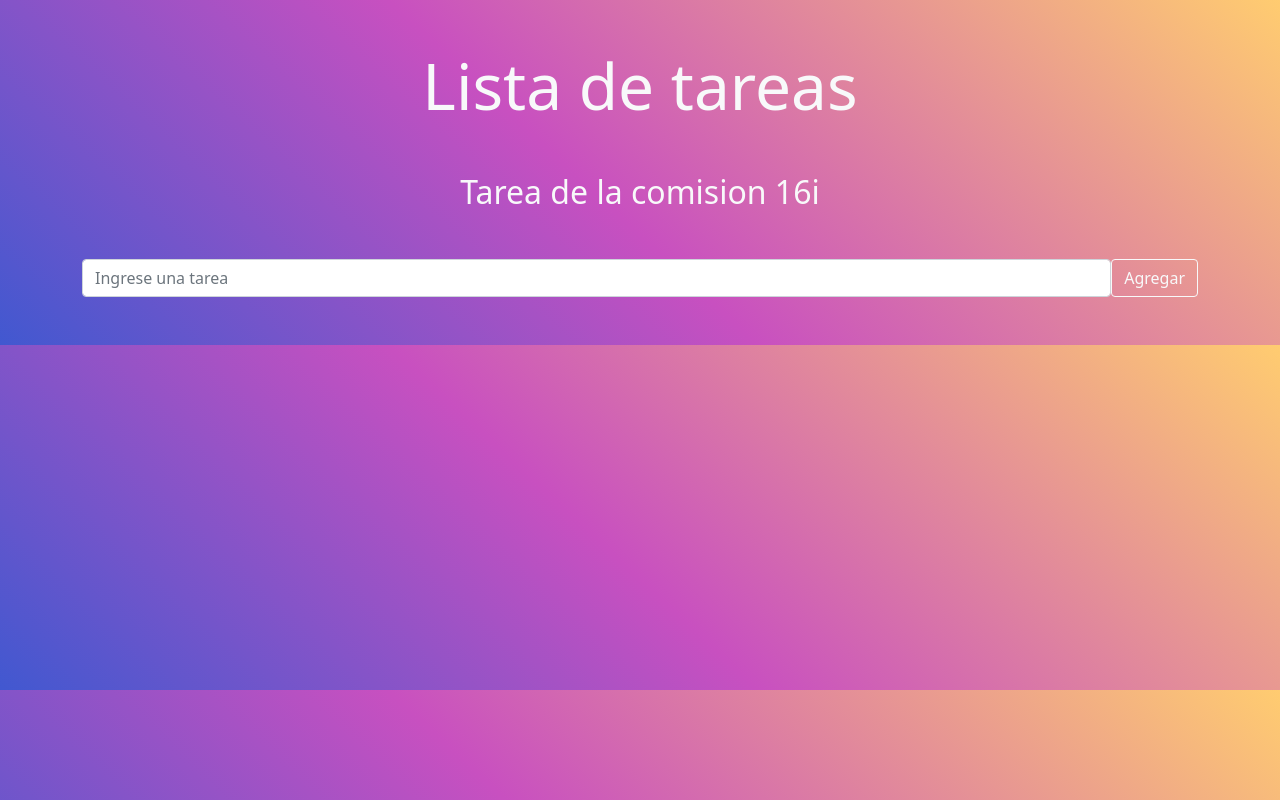
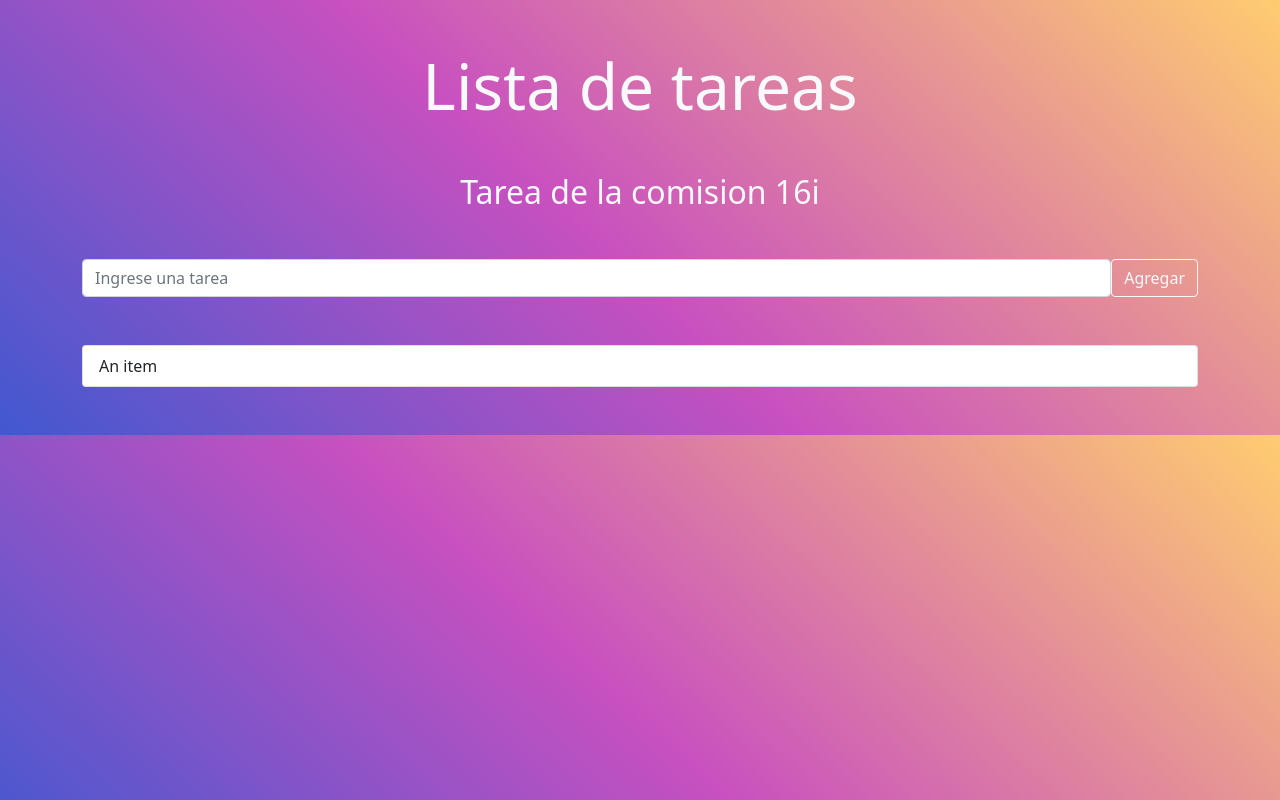
Before and after one commit to facundomoya/ReactListaTareas, a React (Create React App) app: page / in a window 1280 px wide. Built offline with nearby package versions, Linux system fonts and the light colour scheme.

Commit message:
se agrego itemtarea y su maquetado

```diff
--- a/src/components/FormTareas.js
+++ b/src/components/FormTareas.js
@@ -1,4 +1,5 @@
 import React from 'react';
+import ListaTareas from './ListaTareas';
 
 const FormTareas = () => {
     return (
@@ -9,6 +10,9 @@ const FormTareas = () => {
         <button type="submit" className="btn btn-outline-light">Agregar</button>
         </div>
         </form>
+        <section className="container">
+            <ListaTareas></ListaTareas>
+        </section>
         </>
     );
 };
--- /dev/null
+++ b/src/components/ItemTarea.js
@@ -0,0 +1,9 @@
+import React from 'react';
+
+const ItemTarea = () => {
+    return (
+        <li class="list-group-item">An item</li>
+    );
+};
+
+export default ItemTarea;
--- /dev/null
+++ b/src/components/ListaTareas.js
@@ -0,0 +1,12 @@
+import React from 'react';
+import ItemTarea from './ItemTarea';
+
+const ListaTareas = () => {
+    return (
+        <ul class="list-group my-5">
+       <ItemTarea></ItemTarea>
+        </ul>
+    );
+};
+
+export default ListaTareas;
```
